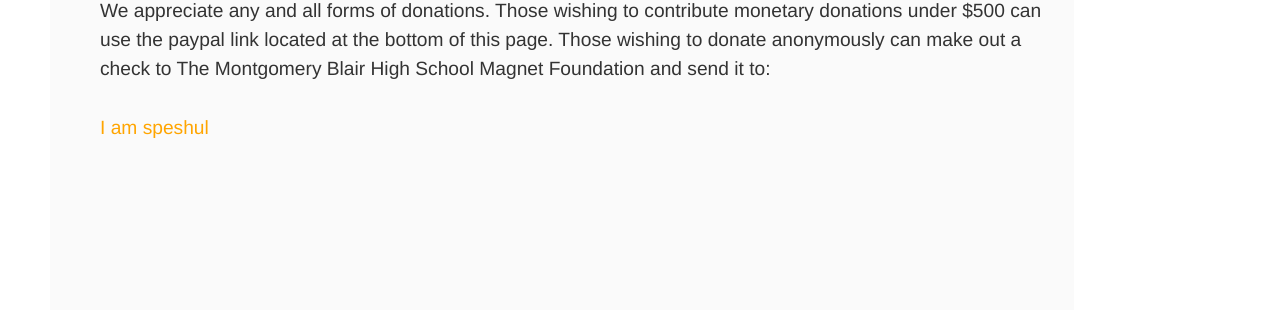
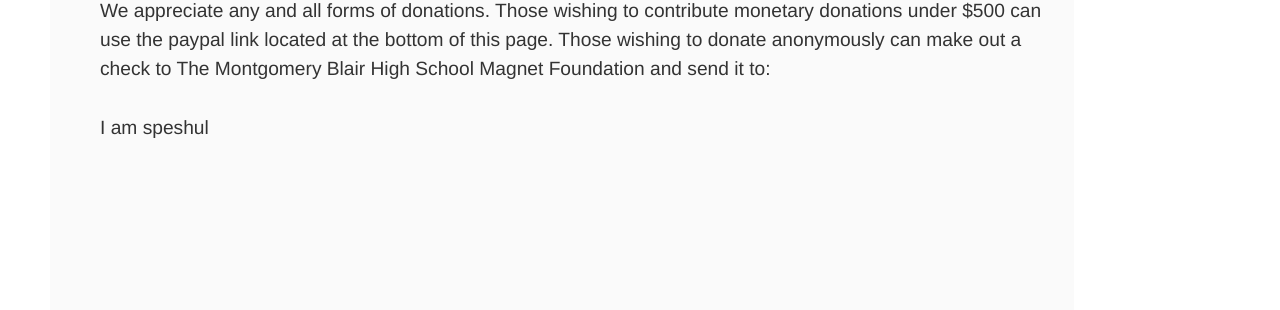
Before and after one commit to mouseythemouse/blair-robot-project.github.io, a Jekyll site: the page built from index.html, in a window 1280 px wide. Shown: the part 463-773 px from the top of the page. Built offline with Jekyll 4.4.1, drawn with Linux system fonts in a browser that asks for light colours.

Commit message:
Update main.css

```diff
--- a/css/main.css
+++ b/css/main.css
@@ -17,9 +17,7 @@
     border: 2px solid black;
     background-color: black;
 }
-.speshul p {
-    color:orange;
-}
+
 nav ul {
     font-family: 'Helvetica', 'Arial', 'Sans-Serif';
     list-style: none;
@@ -87,3 +85,11 @@
     height: 100%;
     font-family: 'Helvetica', 'Arial', 'Sans-Serif';
 }
+.donations p {
+    text-align: center;
+    color: gray;
+    line-height: 2em;
+    font-size: 1.5em;
+
+
+}
```
